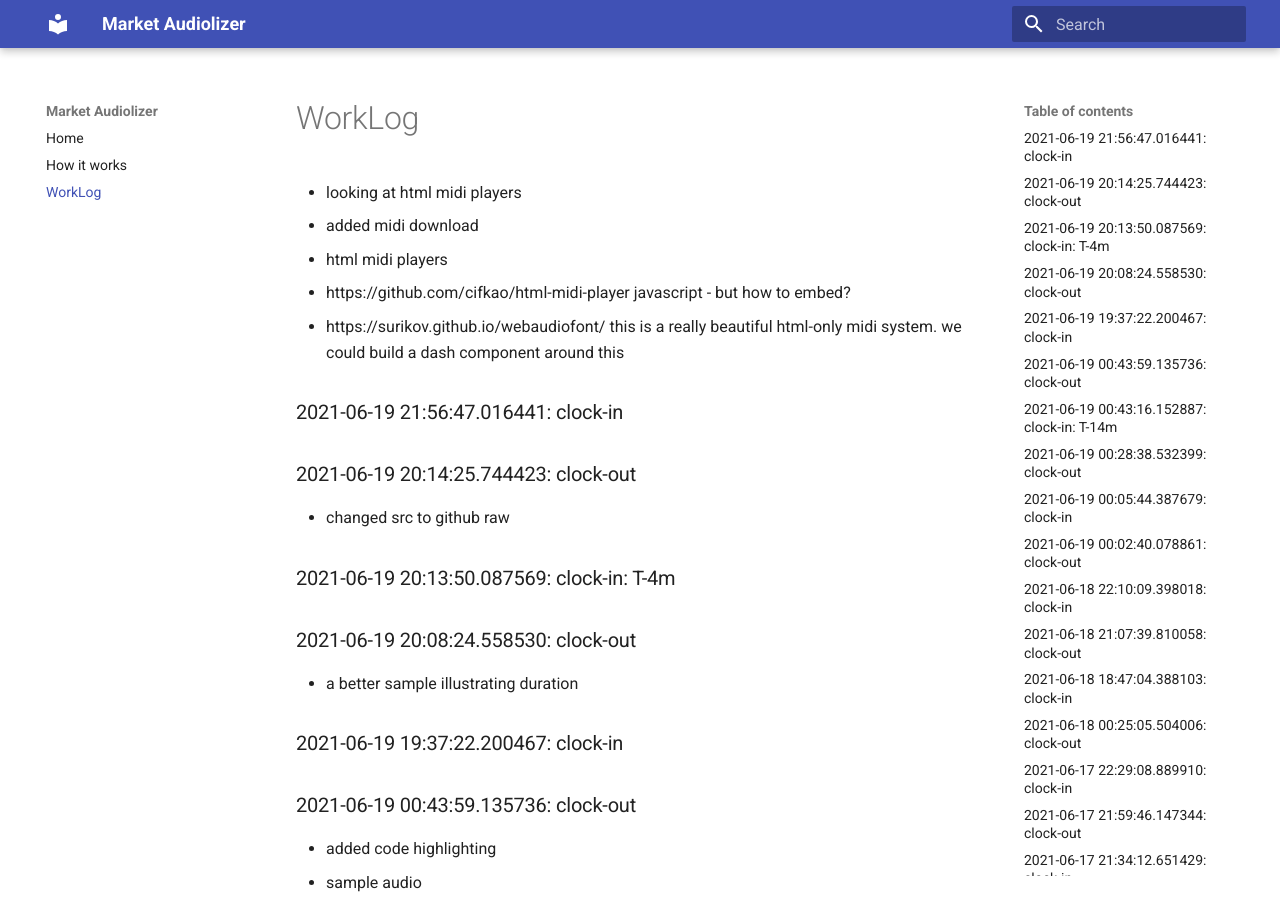
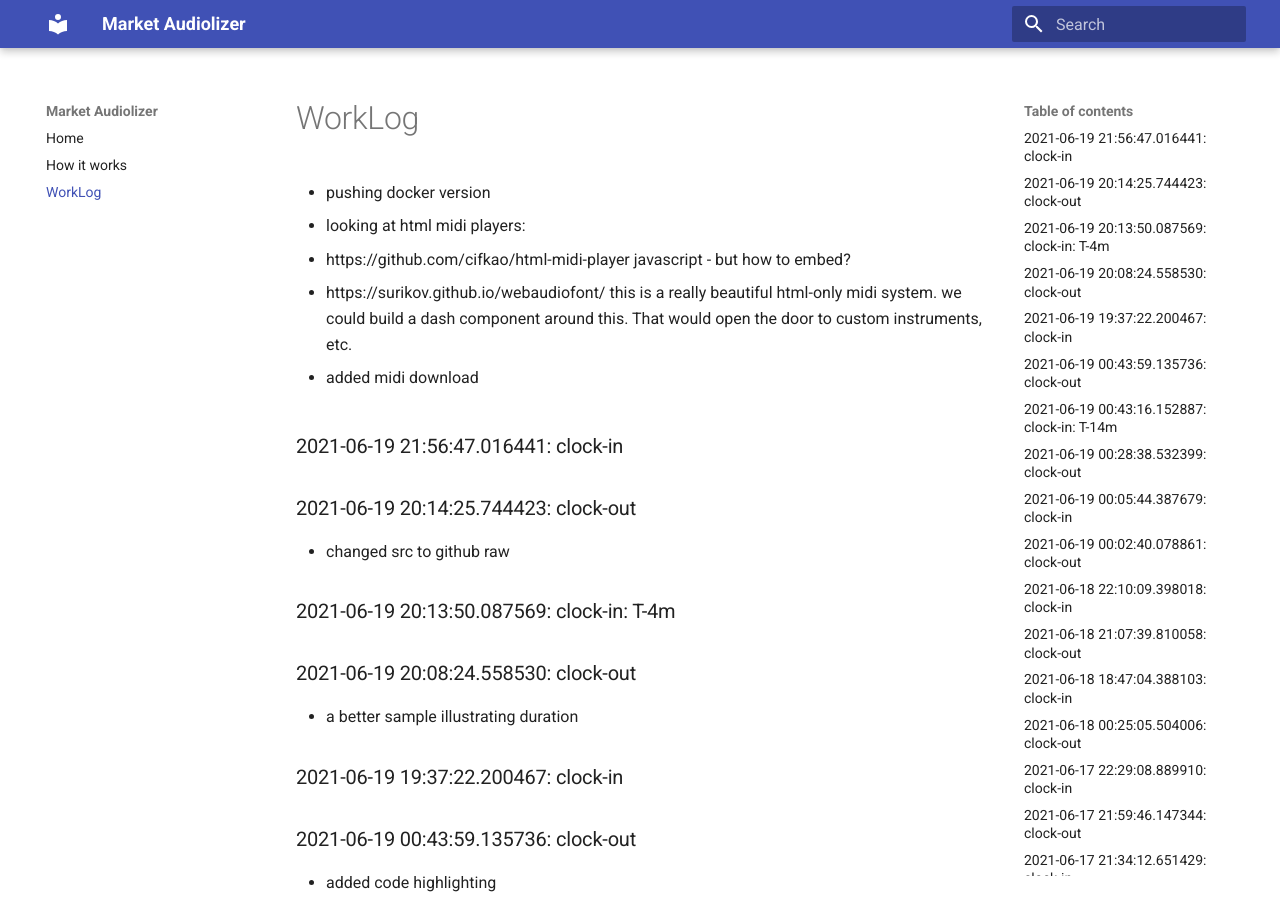
Before and after one commit to asherp/audiolizer, an MkDocs documentation site: the page built from docs/WorkLog.md, in a window 1280 px wide and 900 px high. Built offline with MkDocs 1.6.1 and Material for MkDocs 9.7.7, drawn with Linux system fonts in a browser that asks for light colours.

Commit message:
pushing docker version

```diff
--- a/WorkLog.md
+++ b/WorkLog.md
@@ -1,10 +1,9 @@
-* looking at html midi players
+* pushing docker version
+* looking at html midi players:
+* https://github.com/cifkao/html-midi-player javascript - but how to embed?
+* https://surikov.github.io/webaudiofont/ this is a really beautiful html-only midi system. we could build a dash component around this. That would open the door to custom instruments, etc.
+
 * added midi download
-* html midi players
-
-- https://github.com/cifkao/html-midi-player javascript - but how to embed?
-- https://surikov.github.io/webaudiofont/ this is a really beautiful html-only midi system.
-  we could build a dash component around this
 
 ### 2021-06-19 21:56:47.016441: clock-in
 
```
Also changed, not shown: audiolizer.yaml (+11 -1 lines).
